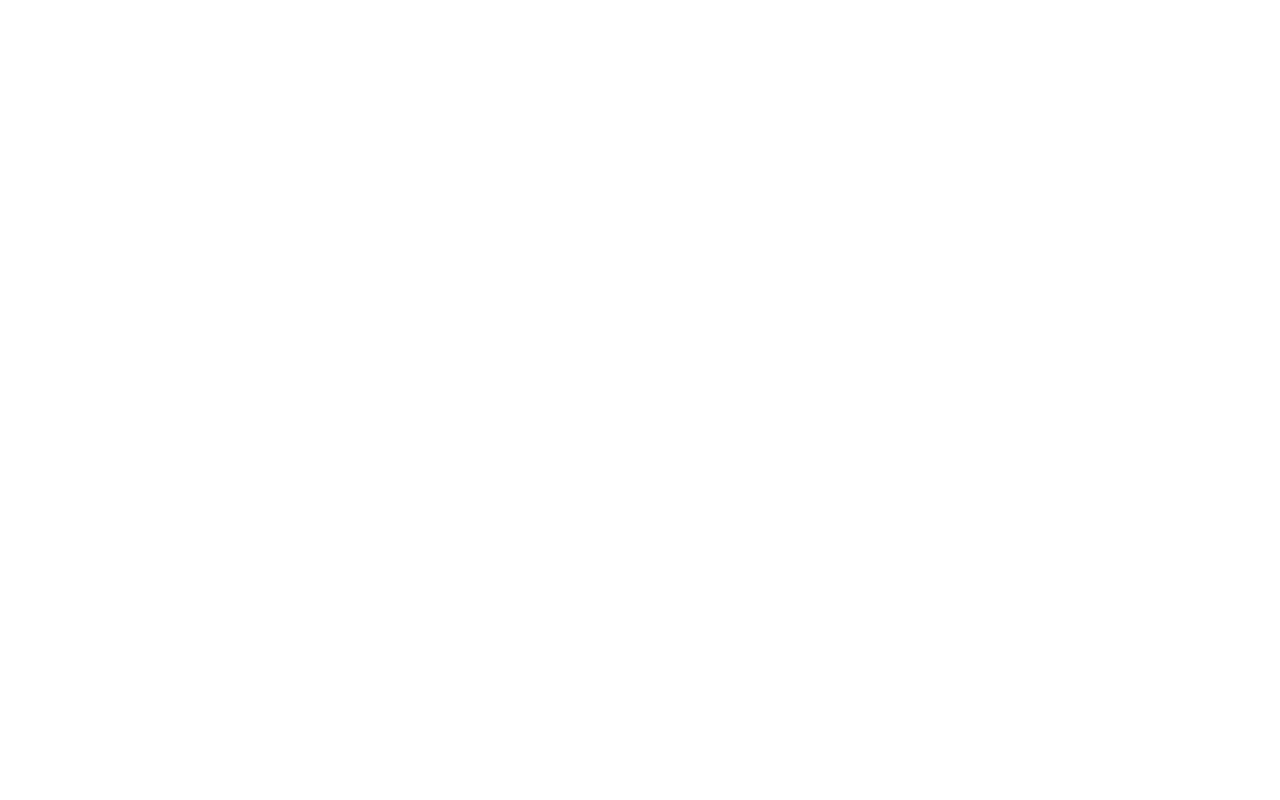
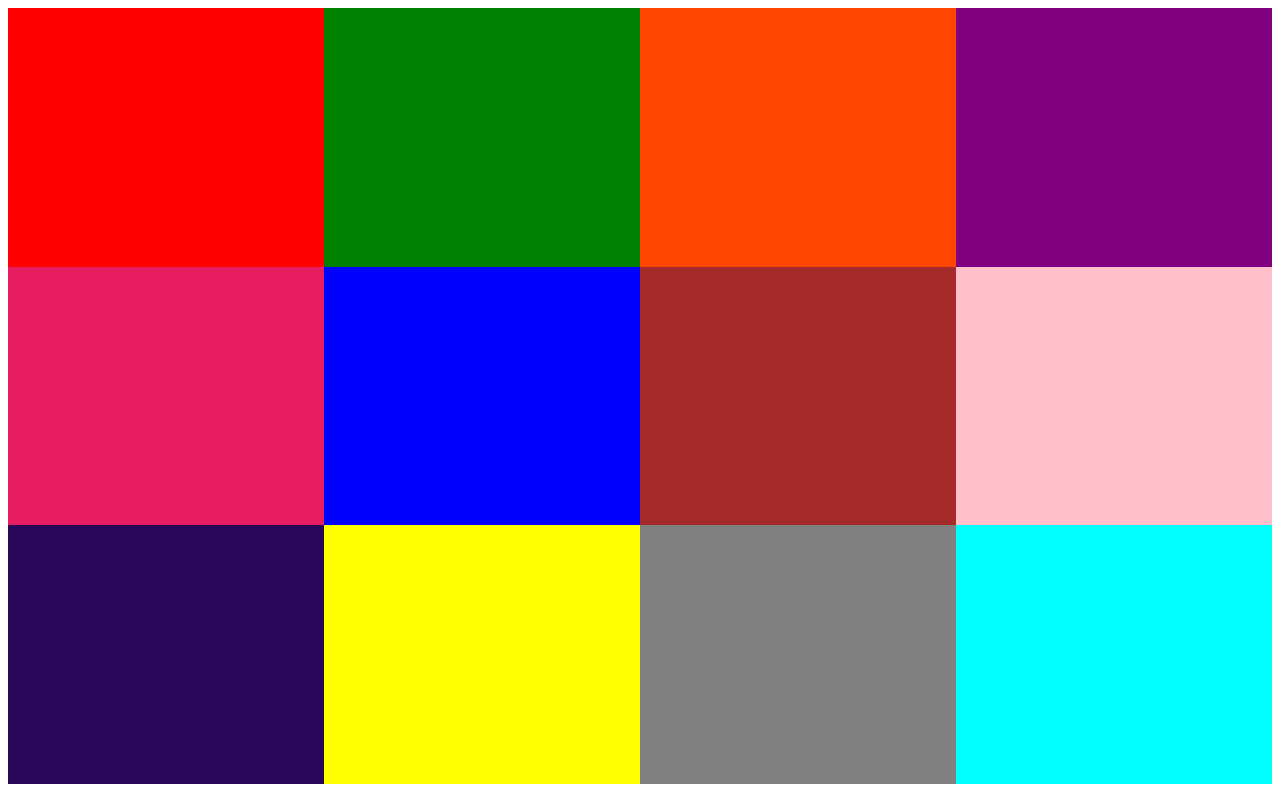
Before and after one commit to ruwani425/assignment3-it, a plain HTML site: page pages/page5.html in a window 1280 px wide. Drawn offline with Linux system fonts and the light colour scheme.

Commit message:
implement case 5

```diff
--- a/pages/page5.html
+++ b/pages/page5.html
@@ -1,11 +1,71 @@
 <!DOCTYPE html>
 <html lang="en">
-<head>
-    <meta charset="UTF-8">
-    <meta name="viewport" content="width=device-width, initial-scale=1.0">
+  <head>
+    <meta charset="UTF-8" />
+    <meta name="viewport" content="width=device-width, initial-scale=1.0" />
     <title>Document</title>
-</head>
-<body>
-
-</body>
+    <style>
+      .container {
+        width: 100%;
+        height: 97vh;
+        display: grid;
+        grid-template-rows: repeat(3, 1fr);
+        grid-template-columns: repeat(4, 1fr);
+      }
+      #box1 {
+        background-color: red;
+      }
+      #box2 {
+        background-color: green;
+      }
+      #box3 {
+        background-color: orangered;
+      }
+      #box4 {
+        background-color: purple;
+      }
+      #box5 {
+        background-color: rgb(230, 29, 96);
+      }
+      #box6 {
+        background-color: blue;
+      }
+      #box7 {
+        background-color: brown;
+      }
+      #box8 {
+        background-color: pink;
+      }
+      #box9 {
+        background-color: rgb(41, 6, 87);
+      }
+      #box10 {
+        background-color: yellow;
+      }
+      #box11 {
+        background-color: grey;
+      }
+      #box12 {
+        background-color: aqua;
+      }
+    </style>
+  </head>
+  <body>
+    <main>
+      <section class="container">
+        <div id="box1"></div>
+        <div id="box2"></div>
+        <div id="box3"></div>
+        <div id="box4"></div>
+        <div id="box5"></div>
+        <div id="box6"></div>
+        <div id="box7"></div>
+        <div id="box8"></div>
+        <div id="box9"></div>
+        <div id="box10"></div>
+        <div id="box11"></div>
+        <div id="box12"></div>
+      </section>
+    </main>
+  </body>
 </html>
```
Also changed, not shown: pages/page6.html (+4 -2 lines).
